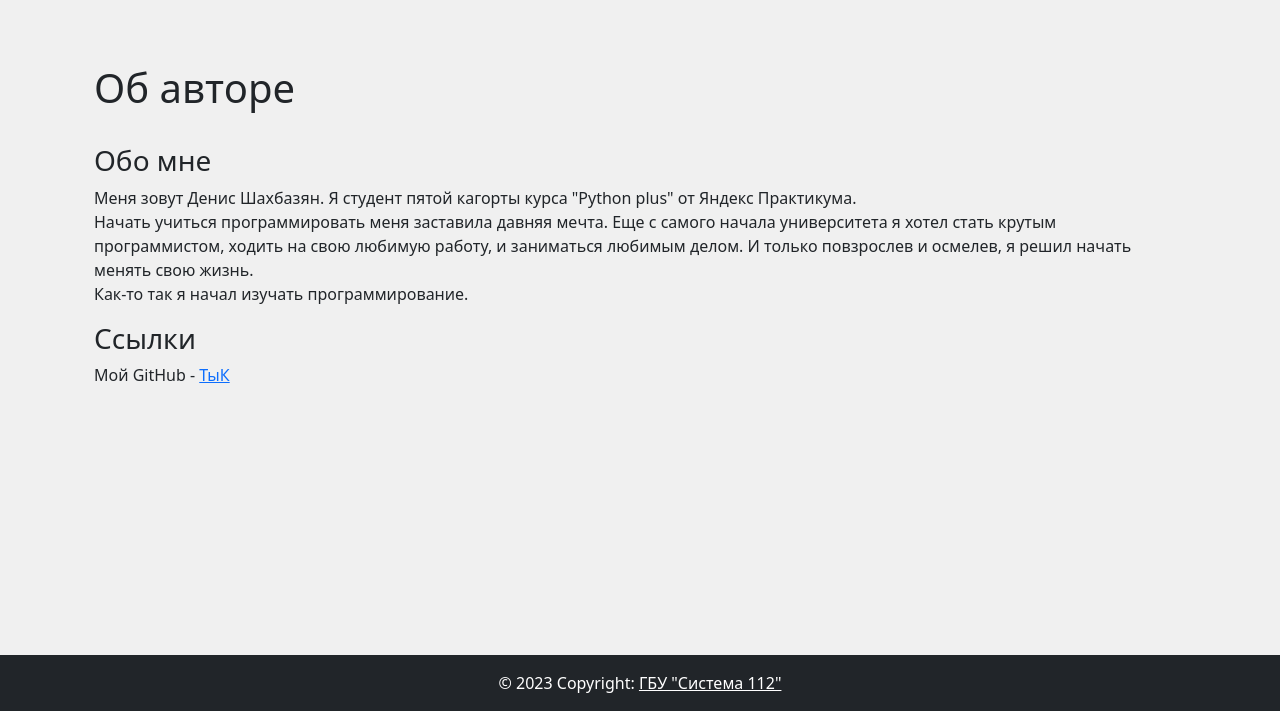
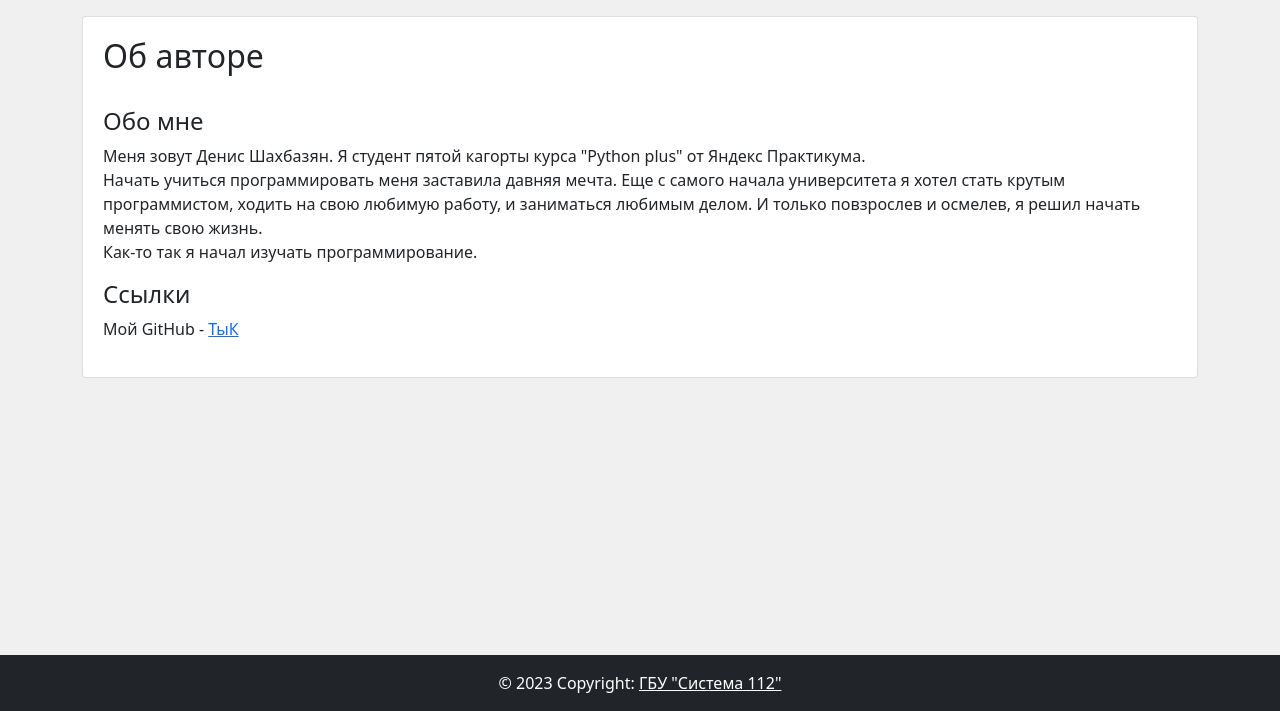
Before and after one commit to DenisShahbazyan/system112_electronics_journal, a Django app: template journal/templates/about/about.html in a window 1280 px wide. Shown: the part 89-800 px from the top of the page. Run offline with Django 4.2, Linux system fonts and the light colour scheme; the template is opened without the code that fills it, so the values that code supplies are empty; some libraries are stand-ins or nearby versions.

Commit message:
Исправил лексические ошибки.

```diff
--- a/journal/journal/settings.py
+++ b/journal/journal/settings.py
@@ -169,8 +169,6 @@ CKEDITOR_CONFIGS = {
 
         ],
         'toolbar': 'YourCustomToolbarConfig',
-        # 'height': 350,
-        # 'width': '100%',
         'tabSpaces': 4,
         'extraPlugins': ','.join([
             'uploadimage',
@@ -179,7 +177,6 @@ CKEDITOR_CONFIGS = {
             'autoembed',
             'embedsemantic',
             'autogrow',
-            # 'devtools',
             'widget',
             'lineutils',
             'clipboard',
--- a/journal/templates/about/about.html
+++ b/journal/templates/about/about.html
@@ -1,10 +1,10 @@
 {% extends "base.html" %}
-{% block title %}Об проекте{% endblock %}
+{% block title %}О проекте{% endblock %}
 {% block content %}
-  <div class="container py-5">
-    <h1>Об авторе</h1>
+  <div class="card post-container bg-white">
+    <h2>Об авторе</h2>
     <br>
-    <h3>Обо мне</h3>
+    <h4>Обо мне</h4>
     <p>Меня зовут Денис Шахбазян. Я студент пятой кагорты курса "Python plus" от Яндекс Практикума.<br>
       Начать учиться программировать меня заставила давняя мечта.
       Еще с самого начала университета я хотел стать крутым программистом, ходить на свою любимую работу, и
@@ -12,7 +12,7 @@
       И только повзрослев и осмелев, я решил начать менять свою жизнь.<br>
       Как-то так я начал изучать программирование.
     </p>
-    <h3>Ссылки</h3>
+    <h4>Ссылки</h4>
     <p>Мой GitHub - <a href="https://github.com/DenisShahbazyan/">ТыК</a></p>
   </div>
 {% endblock %}
```
